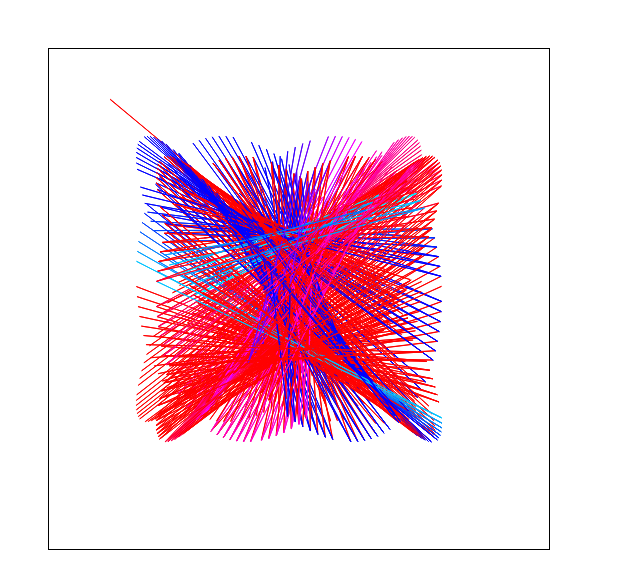
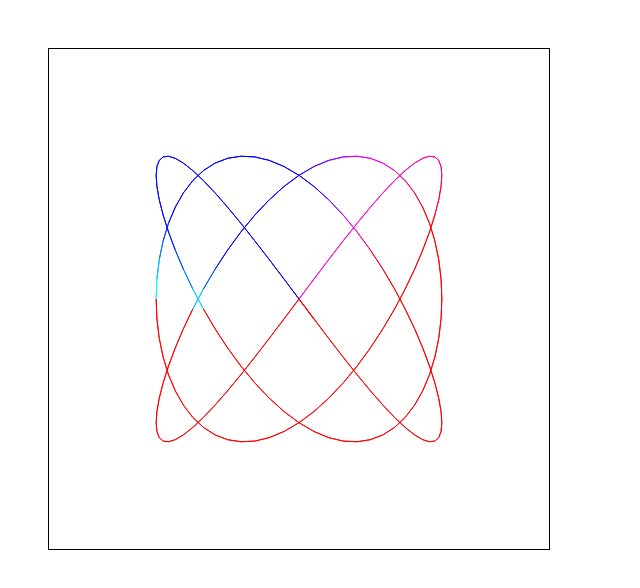
Before and after one commit to el-mapache/lissajous, a plain HTML site: page lissajous.html in a window 1280 px wide. Shown: the whole page, without its empty margins (0-640 px from the left). Drawn offline with Linux system fonts and the light colour scheme.

Commit message:
basic curves

```diff
--- a/lissajous.html
+++ b/lissajous.html
@@ -66,15 +66,15 @@
         };
 
         // multiplying and diving these outputs changes the height and width of the curve
-        vector.x = (AMPLITUDE * Math.sin(a * t + SLASHED_ZERO));
-        vector.y = (AMPLITUDE * Math.sin(b * t));
+        vector.x = (AMPLITUDE * Math.sin(a * t * SLASHED_ZERO));
+        vector.y = (AMPLITUDE * Math.sin(b * t * SLASHED_ZERO));
 
         return vector;
       };
 
-      var drawArc = function(startVector, endVector, offsetVector) {
-        x = endVector.x;
-        y = endVector.y;
+      var drawArc = function(startVector, endVector) {
+        var x = endVector.x;
+        var y = endVector.y;
         hw = halfWidth;
         hh = halfHeight;
 
@@ -83,12 +83,9 @@
           ctx.moveTo(startVector.x + hw, startVector.y + hh);
         }
 
-        if (offsetVector) {
-          hw = offsetVector.x
-          hh = offsetVector.y
-        }
+        ctx.arcTo(x + hw, y + hh, radius, 0, 0);
 
-        ctx.arcTo(x + hw, y + hh, radius, 0, PI_2, false);
+        //ctx.arc(x + hw, y + hh, radius, 0, PI_2, false);
         ctx.closePath();
         ctx.strokeStyle = LJColor.getDirectionalColor(x, y);
         ctx.stroke();
@@ -108,14 +105,14 @@
       var lastVector = null;
 
       var draw = function() {
-        t += 1;
+        t += 2;
 
         lastVector = vector;
         vector = lissajous(a,b,t);
 
 
         drawArc(lastVector, vector);
-        drawArc(lastVector, vector, {x: halfWidth - 20, y: halfHeight - 20});
+
 
         if (t <= 360) {
           window.requestAnimationFrame(draw);
```
